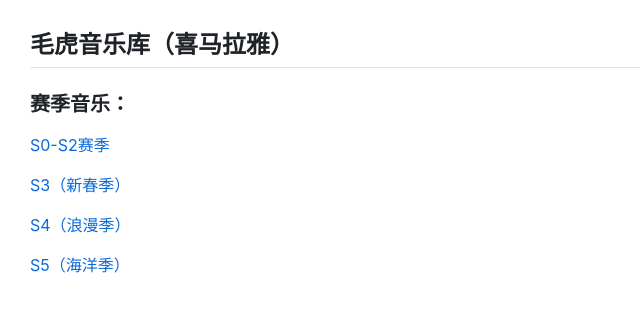
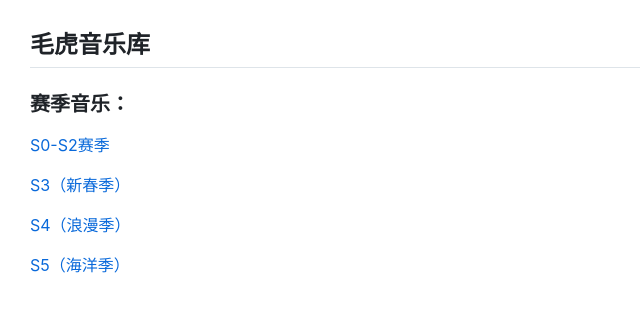
Before and after one commit to w0oo/tom-and-jerry-chase-all-bgm, a plain HTML site: page index.html in a window 1280 px wide. Shown: the whole page, without its empty margins (0-640 px from the left). Drawn offline with nearby package versions, Linux system fonts and the light colour scheme.

Commit message:
Update index.html

```diff
--- a/index.html
+++ b/index.html
@@ -2,15 +2,16 @@
 <html>
 <head>
 <meta charset="utf-8"><meta name="viewport" content="width=device-width">
-<title>毛虎音乐库（喜马拉雅）</title>
+<title>毛虎音乐库</title>
 <link rel="stylesheet" href="https://cdn.staticfile.org/github-markdown-css/5.1.0/github-markdown.min.css">
 <style>.markdown-body{margin:30px;}</style>
 </head>
 <body class="markdown-body">
-<h2><a id="user-content-毛虎音乐库喜马拉雅" class="anchor" aria-hidden="true" href="#毛虎音乐库喜马拉雅"><span aria-hidden="true" class="octicon octicon-link"></span></a>毛虎音乐库（喜马拉雅）</h2>
+<h2><a id="user-content-毛虎音乐库" class="anchor" aria-hidden="true" href="#毛虎音乐库"><span aria-hidden="true" class="octicon octicon-link"></span></a>毛虎音乐库</h2>
 <h3><a id="user-content-赛季音乐" class="anchor" aria-hidden="true" href="#赛季音乐"><span aria-hidden="true" class="octicon octicon-link"></span></a>赛季音乐：</h3>
 <p><a href="/season/s0.html">S0-S2赛季</a></p>
 <p><a href="/season/s3.html">S3（新春季）</a></p>
 <p><a href="/season/s4.html">S4（浪漫季）</a></p>
 <p><a href="/season/s5.html">S5（海洋季）</a></p>
-</body></html>
+</body>
+</html>
```
